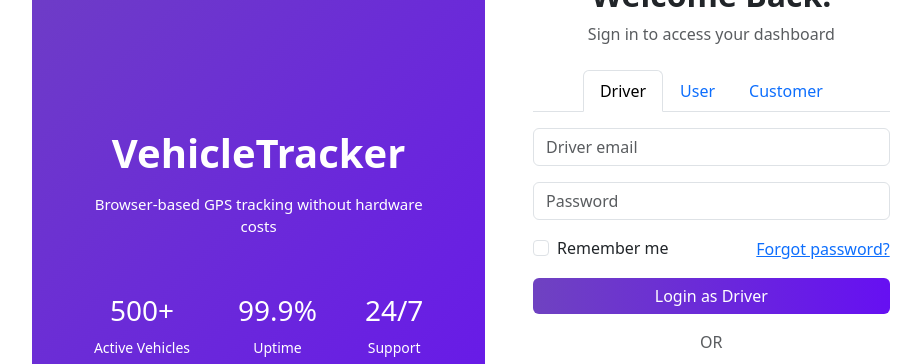
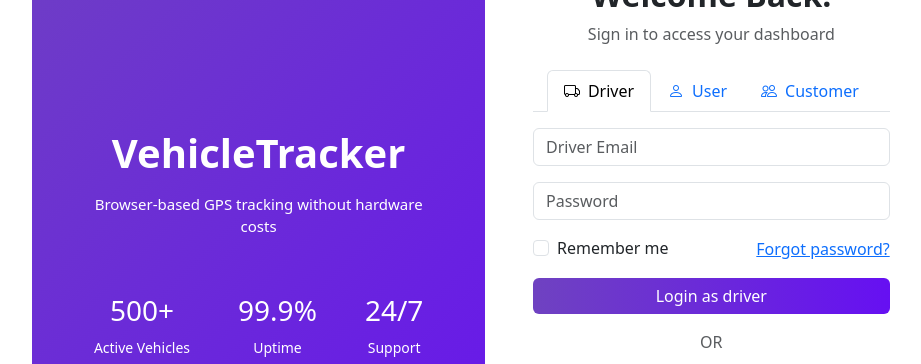
Before and after one commit to pratham5816/DAC-PROJECT, a React (Vite) app in the folder front_end/VehicleTracker/: page / in a window 1280 px wide. Shown: the part 188-552 px from the top of the page, without its empty margins (155-1076 px from the left). Built offline with nearby package versions, Linux system fonts and the light colour scheme.

Commit message:
Form Validation in LoginPage | Pages added

```diff
--- a/front_end/VehicleTracker/package.json
+++ b/front_end/VehicleTracker/package.json
@@ -14,7 +14,8 @@
     "bootstrap-icons": "^1.13.1",
     "react": "^19.2.0",
     "react-bootstrap": "^2.10.10",
-    "react-dom": "^19.2.0"
+    "react-dom": "^19.2.0",
+    "react-router-dom": "^7.12.0"
   },
   "devDependencies": {
     "@eslint/js": "^9.39.1",
--- a/front_end/VehicleTracker/src/App.jsx
+++ b/front_end/VehicleTracker/src/App.jsx
@@ -1,20 +1,14 @@
+import './App.css'
 
-import './App.css'
 import LoginPage from './Components/LoginPage'
-import LoginHeader from './Components/LoginHeader'
-import LoginFooter from './Components/LoginFooter'
 
-function App() {
 
+ function App() {
 
   return (
     <>
-     {/* <LoginHeader/> */}
-      <LoginPage/>
-{/*
-      <LoginFooter/> */}
-
-    </>
+    <LoginPage/>
+   </>
   )
 }
 
--- a/front_end/VehicleTracker/src/Components/LoginFooter.jsx
+++ /dev/null
@@ -1,14 +0,0 @@
-import 'bootstrap/dist/css/bootstrap.min.css';
-
-function Footer() {
-  return (
-    <footer className="bg-light text-center text-muted py-4 mt-5 border-top">
-      <div className="container">
-        <p className="mb-1">© 2026 Vehicle Tracking System</p>
-        <small>Powered by smartphones • Real-time GPS • No hardware costs</small>
-      </div>
-    </footer>
-  );
-}
-
-export default Footer;
--- a/front_end/VehicleTracker/src/Components/LoginPage.jsx
+++ b/front_end/VehicleTracker/src/Components/LoginPage.jsx
@@ -92,17 +92,84 @@
 
 
 
-import React from "react";
+
+
+
+import React, {useState} from 'react';
 import { Container, Row, Col, Form, Button, Tab, Nav } from "react-bootstrap";
 
-const LoginPage = () => {
+
+const LoginPage = ({ onLogin }) => {
+    const [activeTab, setActiveTab] = useState("driver");
+    const [email, setEmail] = useState("");
+    const [password, setPassword] = useState("");
+    const [error, setError] = useState("");
+
+  // Demo credentials for all roles
+  const demoCredentials = {
+       driver: { email: "driver@example.com", password: "demo123" },
+       user: { email: "user@example.com", password: "demo123" },
+       customer: { email: "customer@example.com", password: "demo123" },
+
+  };
+
+    // Regex patterns
+ const emailRegex = /^[^\s@]+@[^\s@]+\.[^\s@]+$/; // basic email validation
+
+  const passwordRegex = /^(?=.*[A-Za-z])(?=.*\d)[A-Za-z\d]{6,}$/;
+  // min 6 chars, at least one letter and one number
+
+
+ const handleLogin = (e) => {
+    e.preventDefault();
+    setError("");
+
+    if (!email || !password) {
+      setError("Please enter email address and password");
+      return;
+    }
+
+    // Regex validation
+    if (!emailRegex.test(email)) {
+      setError("Please enter a valid email address.");
+      return;
+    }
+    if (!passwordRegex.test(password)) {
+      setError("Password must be at least 6 characters, with at least one letter and one number.");
+      return;
+    }
+
+
+ // Demo authentication
+    const credentials = demoCredentials[activeTab];
+    if (email === credentials.email && password === credentials.password) {
+      onLogin(activeTab, email);
+    } else {
+      setError("Invalid credentials. Use demo credentials shown below.");
+    }
+  };
+
+ const handleDemoLogin = () => {
+    const credentials = demoCredentials[activeTab];
+    setEmail(credentials.email);
+    setPassword(credentials.password);
+    onLogin(activeTab, credentials.email);
+  };
+
+
+
+
+
+
   return (
+
     <Container fluid className="vh-100">
       <Row className="h-100">
         {/* Left Panel */}
         <Col
+
           md={6}
-          className="d-flex flex-column justify-content-center align-items-center text-white p-5"
+          className="d-flex flex-column justify-content-center align-items-center text-white text-center p-5"
           style={{
             background: "linear-gradient(135deg, #6f42c1, #6610f2)",
           }}
@@ -132,41 +199,70 @@ const LoginPage = () => {
         {/* Right Panel */}
         <Col
           md={6}
-          className="d-flex flex-column justify-content-center align-items-center p-5"
+          className="d-flex flex-column justify-content-center align-items-center  p-5"
         >
           <div className="w-100" style={{ maxWidth: "400px" }}>
             <h2 className="fw-semibold mb-2">Welcome Back!</h2>
             <p className="text-muted mb-4">Sign in to access your dashboard</p>
 
-            {/* Tabs for Driver, User, Customer */}
-            <Tab.Container defaultActiveKey="driver">
+
+             <Tab.Container activeKey={activeTab} onSelect={(k) => setActiveTab(k)}>
+      {/* Tab Buttons */}
       <Nav variant="tabs" className="mb-3 justify-content-center">
         <Nav.Item>
-                  <Nav.Link eventKey="driver">Driver</Nav.Link>
+          <Nav.Link eventKey="driver" className="d-flex align-items-center gap-2">
+            <i className="bi bi-truck"></i>
+            Driver
+          </Nav.Link>
         </Nav.Item>
         <Nav.Item>
-                  <Nav.Link eventKey="user">User</Nav.Link>
+          <Nav.Link eventKey="user" className="d-flex align-items-center gap-2">
+            <i className="bi bi-person"></i>
+            User
+          </Nav.Link>
         </Nav.Item>
         <Nav.Item>
-                  <Nav.Link eventKey="customer">Customer</Nav.Link>
+          <Nav.Link eventKey="customer" className="d-flex align-items-center gap-2">
+            <i className="bi bi-people"></i>
+            Customer
+          </Nav.Link>
         </Nav.Item>
       </Nav>
 
+
+
+
       <Tab.Content>
-                {/* Driver Login */}
-                <Tab.Pane eventKey="driver">
-                  <Form>
-                    <Form.Group className="mb-3" controlId="driverEmail">
-                      <Form.Control type="email" placeholder="Driver email" />
+        {["driver", "user", "customer"].map((role) => (
+          <Tab.Pane eventKey={role} key={role}>
+            <Form onSubmit={handleLogin}>
+              <Form.Group className="mb-3" controlId={`${role}Email`}>
+
+                <Form.Control
+                  type="text"
+                  placeholder={`${role.charAt(0).toUpperCase() + role.slice(1)} Email`}
+                  value={email}
+                  onChange={(e) => setEmail(e.target.value)}
+                />
               </Form.Group>
-                    <Form.Group className="mb-3" controlId="driverPassword">
-                      <Form.Control type="password" placeholder="Password" />
+              <Form.Group className="mb-3" controlId={`${role}Password`}>
+                <Form.Control
+                  type="password"
+                  placeholder="Password"
+                  value={password}
+                  onChange={(e) => setPassword(e.target.value)}
+                />
               </Form.Group>
 
               <div className="d-flex justify-content-between align-items-center mb-3">
                 <Form.Check type="checkbox" label="Remember me" />
                 <a href="#" className="text-primary">Forgot password?</a>
               </div>
+
+              {error && (
+                <div className="mb-3 text-danger small">{error}</div>
+              )}
+
               <Button
                 variant="primary"
                 type="submit"
@@ -176,11 +272,16 @@ const LoginPage = () => {
                   border: "none",
                 }}
               >
-                      Login as Driver
+                Login as {role}
               </Button>
+
               <div className="text-center text-muted mb-3">OR</div>
 
-             <Button variant="outline-secondary" className="w-100 mb-3">
+              <Button
+                variant="outline-secondary"
+                className="w-100 mb-3"
+                onClick={handleDemoLogin}
+              >
                 <img
                   src="https://www.svgrepo.com/show/475656/google-color.svg"
                   alt="Google"
@@ -194,103 +295,11 @@ const LoginPage = () => {
                 Don't have an account?{" "}
                 <a href="#" className="text-primary">Sign up</a>
               </p>
-
             </Form>
           </Tab.Pane>
+        ))}
+      </Tab.Content>
 
-                {/* User Login */}
-                <Tab.Pane eventKey="user">
-                  <Form>
-                    <Form.Group className="mb-3" controlId="userEmail">
-                      <Form.Control type="email" placeholder="User email" />
-                    </Form.Group>
-                    <Form.Group className="mb-3" controlId="userPassword">
-                      <Form.Control type="password" placeholder="Password" />
-                    </Form.Group>
-
-                   <div className="d-flex justify-content-between align-items-center mb-3">
-                       <Form.Check type="checkbox" label="Remember me" />
-                        <a href="#" className="text-primary">Forgot password?</a>
-                     </div>
-
-                    <Button
-                      variant="primary"
-                      type="submit"
-                      className="w-100 mb-3"
-                      style={{
-                        background: "linear-gradient(90deg, #6f42c1, #6610f2)",
-                        border: "none",
-                      }}
-                    >
-                      Login as User
-                    </Button>
-
-                     <div className="text-center text-muted mb-3">OR</div>
-
-             <Button variant="outline-secondary" className="w-100 mb-3">
-                <img
-                  src="https://www.svgrepo.com/show/475656/google-color.svg"
-                  alt="Google"
-                  width="20"
-                  className="me-2"
-                />
-                Continue with Google
-              </Button>
-
-               <p className="text-center mt-3">
-                Don't have an account?{" "}
-                <a href="#" className="text-primary">Sign up</a>
-              </p>
-
-                  </Form>
-                </Tab.Pane>
-
-                {/* Customer Login */}
-                <Tab.Pane eventKey="customer">
-                  <Form>
-                    <Form.Group className="mb-3" controlId="customerEmail">
-                      <Form.Control type="email" placeholder="Customer email" />
-                    </Form.Group>
-                    <Form.Group className="mb-3" controlId="customerPassword">
-                      <Form.Control type="password" placeholder="Password" />
-                    </Form.Group>
-
-                    <div className="d-flex justify-content-between align-items-center mb-3">
-                       <Form.Check type="checkbox" label="Remember me" />
-                        <a href="#" className="text-primary">Forgot password?</a>
-                     </div>
-
-                    <Button
-                      variant="primary"
-                      type="submit"
-                      className="w-100 mb-3"
-                      style={{
-                        background: "linear-gradient(90deg, #6f42c1, #6610f2)",
-                        border: "none",
-                      }}
-                    >
-                      Login as Customer
-                    </Button>
-                     <div className="text-center text-muted mb-3">OR</div>
-
-             <Button variant="outline-secondary" className="w-100 mb-3">
-                <img
-                  src="https://www.svgrepo.com/show/475656/google-color.svg"
-                  alt="Google"
-                  width="20"
-                  className="me-2"
-                />
-                Continue with Google
-              </Button>
-
-               <p className="text-center mt-3">
-                Don't have an account?{" "}
-                <a href="#" className="text-primary">Sign up</a>
-              </p>
-
-                  </Form>
-                </Tab.Pane>
-              </Tab.Content>
             </Tab.Container>
 
             <footer className="text-center text-muted mt-4">
```
Also changed, not shown: front_end/VehicleTracker/src/Components/LoginHeader.jsx (deleted, +0 -19 lines), front_end/VehicleTracker/src/Pages/CustomerPage.jsx (added), front_end/VehicleTracker/src/Pages/DriverPage.jsx (added), front_end/VehicleTracker/src/Pages/UserPage.jsx (added), 1 other file (tests, documents, lock files or other folders). Lines whose indentation alone changed are shown as unchanged.
